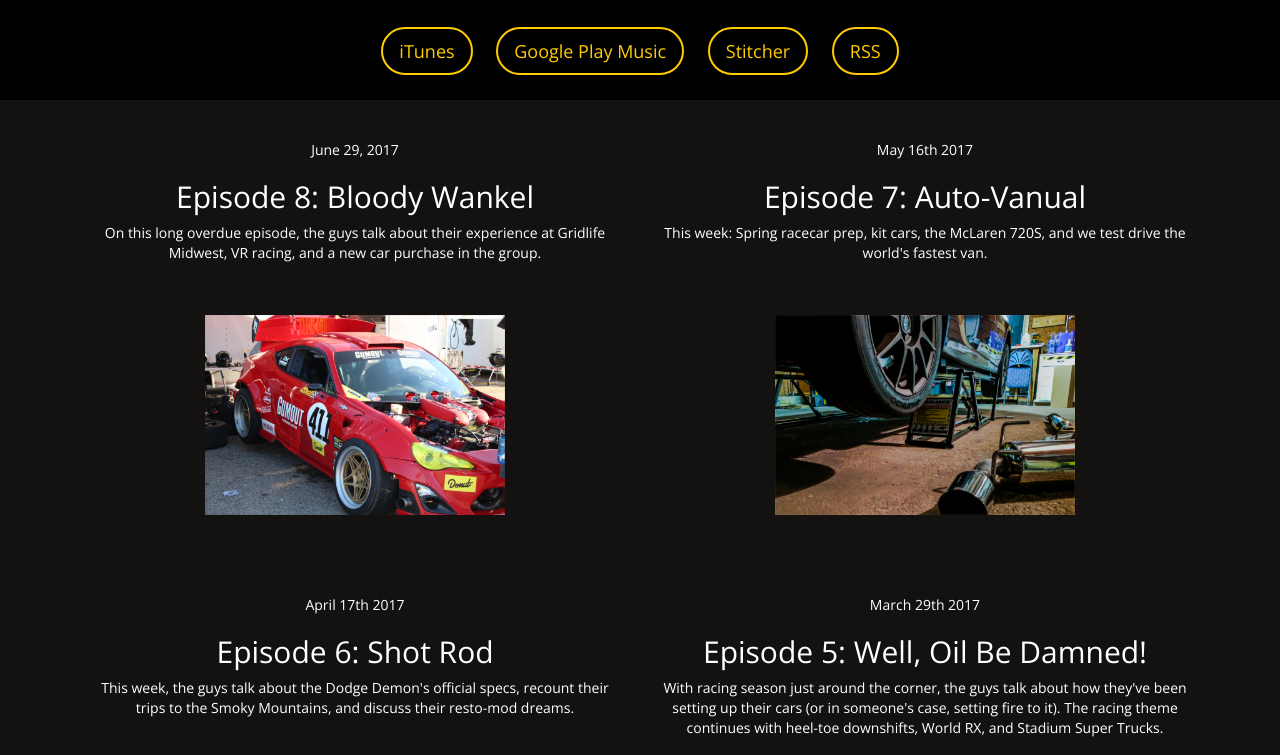
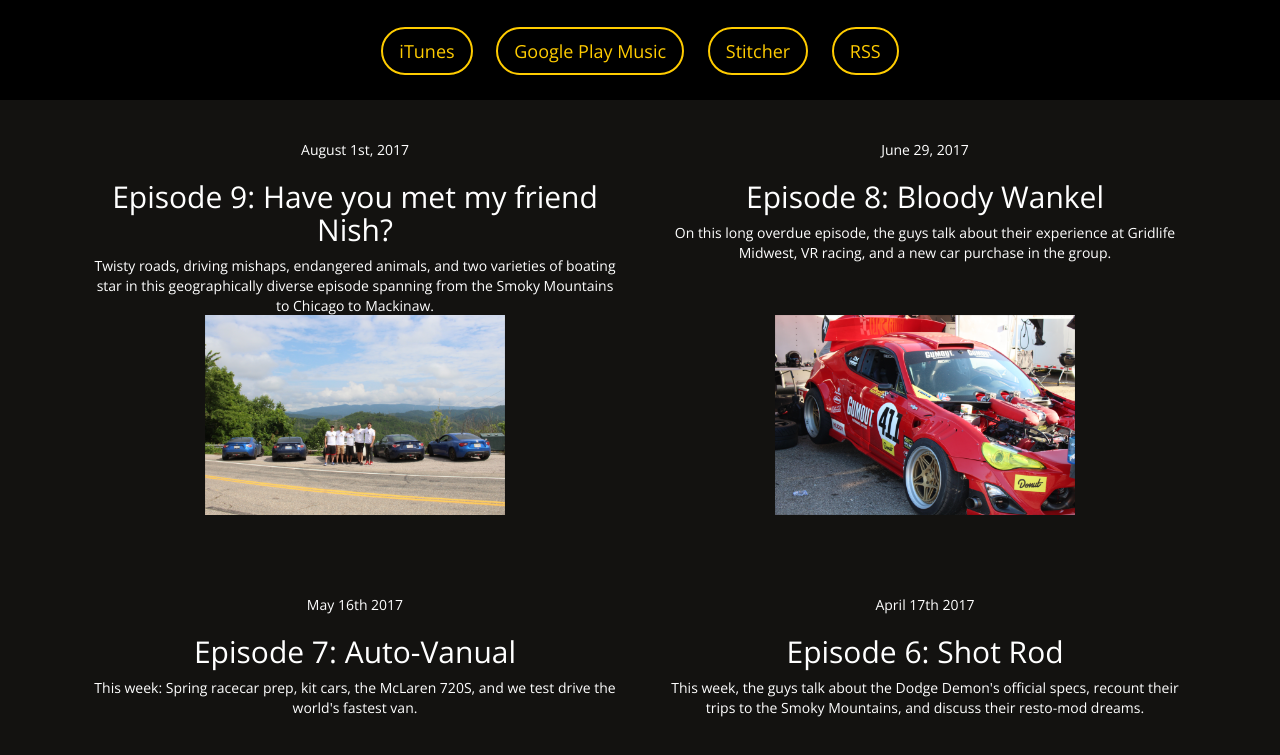
Before and after one commit to thebrakefastclub/thebrakefastclub.github.io, a plain HTML site: page index.html in a window 1280 px wide. Shown: the part 550-1305 px from the top of the page. Drawn offline with nearby package versions, Linux system fonts and the light colour scheme.

Commit message:
Episode 09

```diff
--- a/index.html
+++ b/index.html
@@ -86,6 +86,17 @@
 
       <div id="episodes">
         <div class="container" style="position: relative;">
+
+          <div class="col-md-6 float-left episode">
+            <div class="episode-description">
+              <p>August 1st, 2017</p>
+              <h2>Episode 9: Have you met my friend Nish?</h2>
+              <p>Twisty roads, driving mishaps, endangered animals, and two varieties of boating star in this geographically diverse episode spanning from the Smoky Mountains to Chicago to Mackinaw.</p>
+            </div>
+            <div class="episode-image">
+              <img alt="" src="./episode_image/episode09.png">
+            </div>
+          </div>
 
           <div class="col-md-6 float-left episode">
             <div class="episode-description">
```
Also changed, not shown: episode_image/episode09.png (added).
